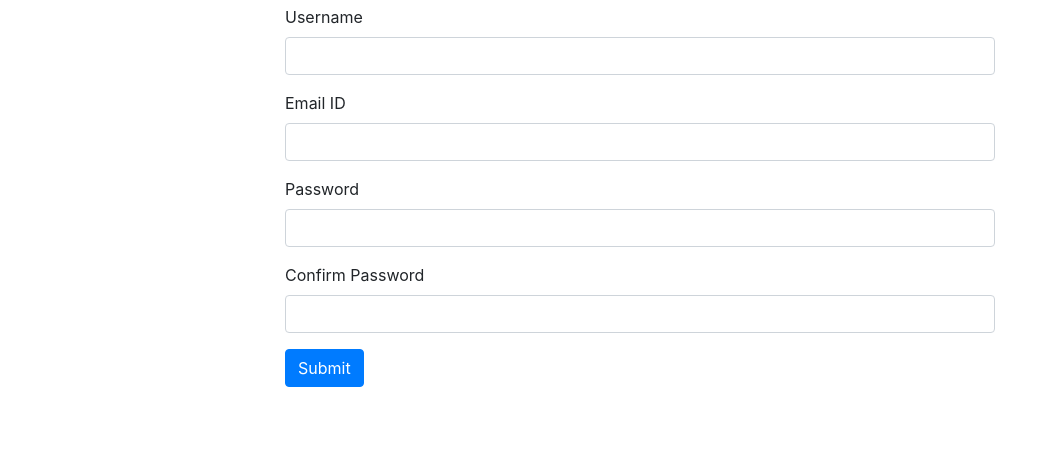
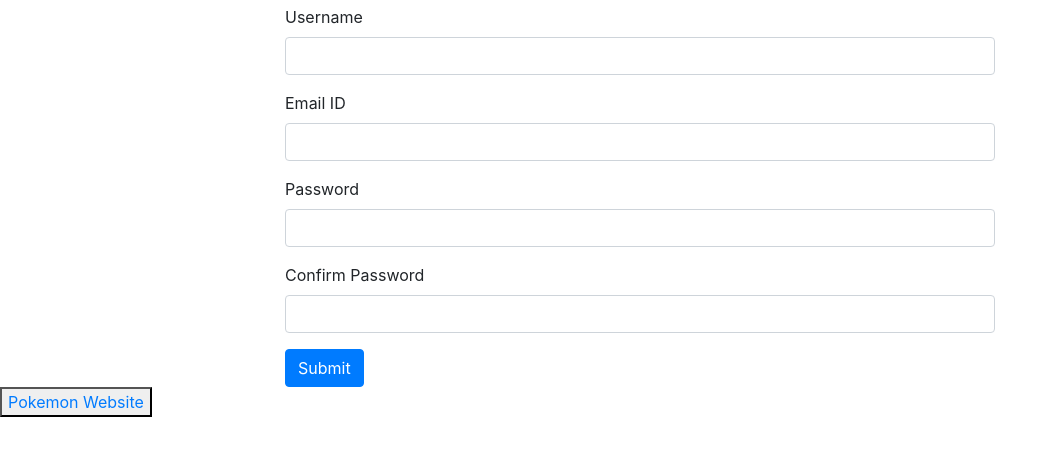
Before and after one commit to ishita1706/projects, a plain HTML site: page index.html in a window 1280 px wide. Shown: the part 51-506 px from the top of the page, without its empty margins (0-1058 px from the left). Drawn offline with nearby package versions, Linux system fonts and the light colour scheme.

Commit message:
Update index.html

```diff
--- a/index.html
+++ b/index.html
@@ -42,6 +42,9 @@
         </div>
 
     </div>
+    <div>
+        <button id="b1" onclick="c('Go to Pokemon Website')"><a href="pokemon\index.html">Pokemon Website</a></button>
+    </div>
     <script src="https://code.jquery.com/jquery-3.2.1.slim.min.js"
         integrity="sha384-KJ3o2DKtIkvYIK3UENzmM7KCkRr/rE9/Qpg6aAZGJwFDMVNA/GpGFF93hXpG5KkN"
         crossorigin="anonymous"></script>
```
